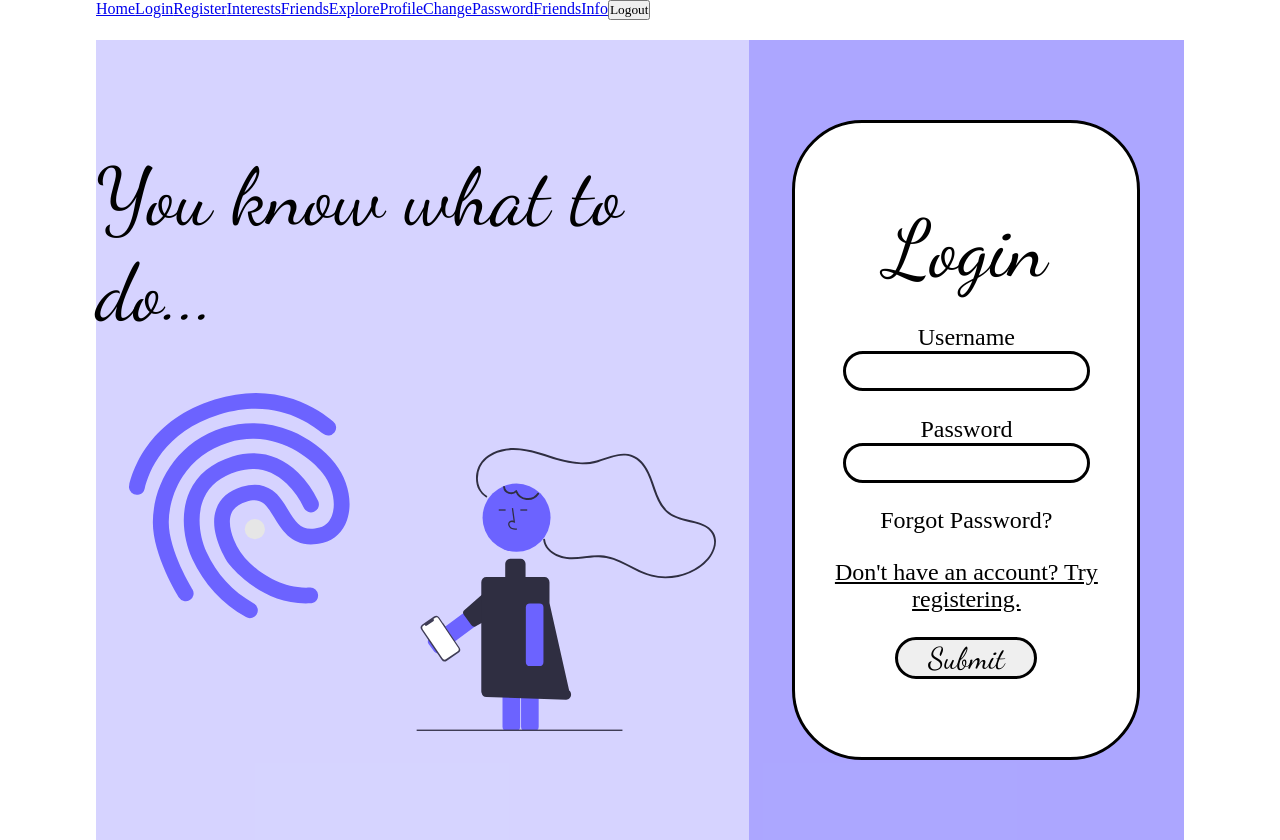
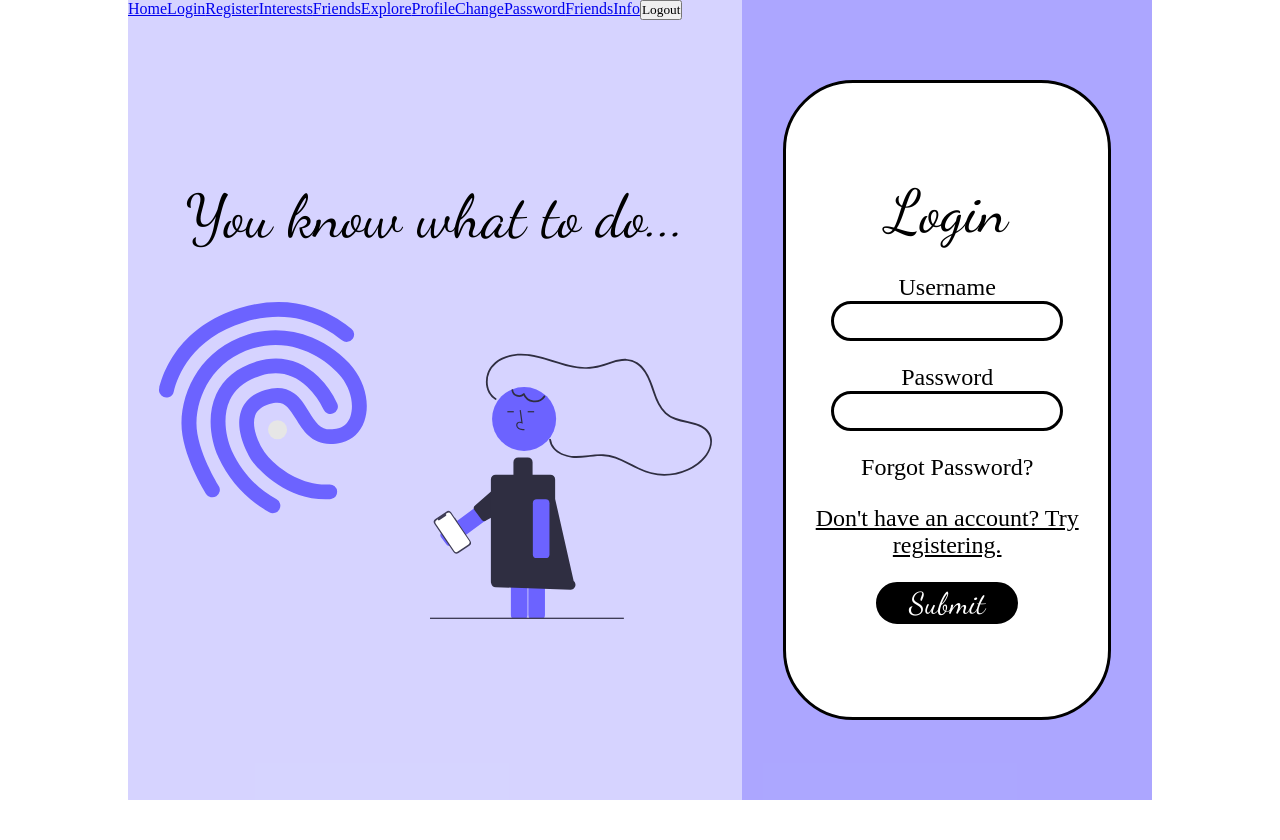
Before and after one commit to shivavishaal66215/strictlysocial, a React (Create React App) app in the folder client/: page /login in a window 1280 px wide. After the commit the page ends 800 px from the top, so only its background shows below. Built offline with nearby package versions, Linux system fonts and the light colour scheme; no server answers.

Commit message:
slight modifications

```diff
--- a/client/src/styles/App.css
+++ b/client/src/styles/App.css
@@ -10,6 +10,7 @@
 body,
 html {
 	min-width: 500px;
+	max-width: 1920px;
 	width: 100%;
 	min-height: 800px;
 	height: 100%;
@@ -23,18 +24,20 @@ html {
 }
 
 .App {
-	width: 85%;
+	width: 80%;
 	height: 100%;
+	position: relative;
 }
 
 .Navbar {
 	height: 5%;
 	width: 100%;
+	position: absolute;
 }
 
 .module-heading {
 	font-family: "Dancing Script", cursive !important;
-	font-size: 80px;
+	font-size: 60px;
 }
 
 .underlined {
@@ -42,6 +45,7 @@ html {
 }
 
 input {
+	padding: 10px 5px;
 	width: 80%;
 	height: 40px;
 	border-radius: 30px;
@@ -67,4 +71,6 @@ img {
 	padding: 0px 30px;
 	border: 3px solid black;
 	border-radius: 30px;
+	background-color: black;
+	color: white;
 }
```
